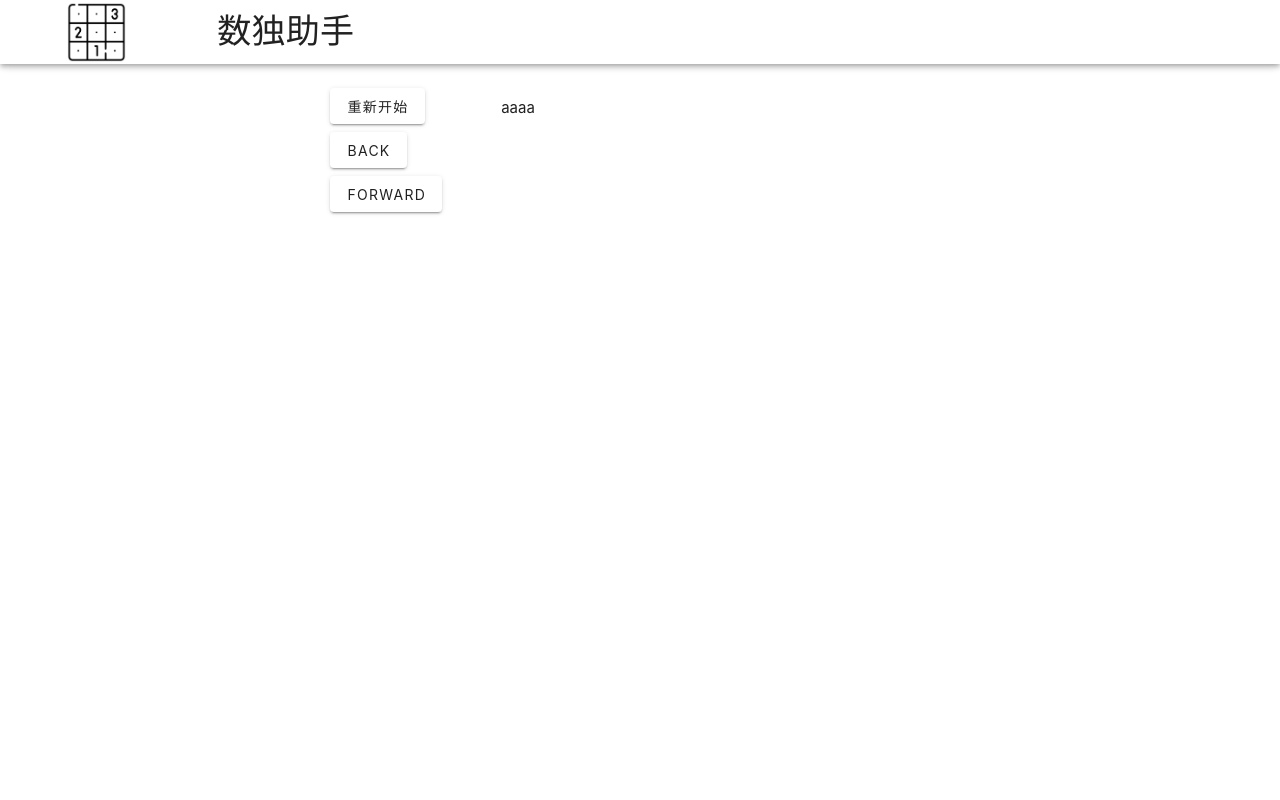
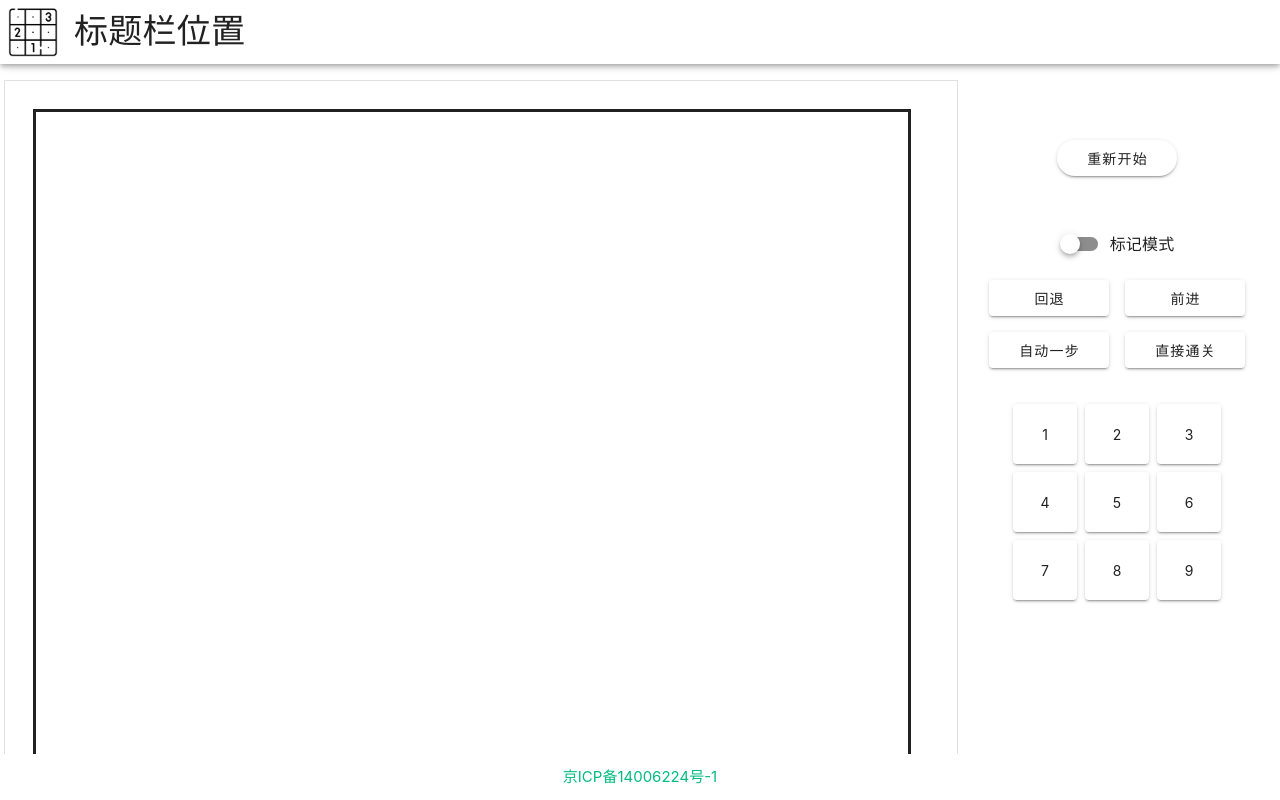
Before and after one commit to goldenbull/SudokuSolver, a Vue app in the folder src/webapp/: page / in a window 1280 px wide. Built offline with nearby package versions, Linux system fonts and the light colour scheme.

Commit message:
code update

```diff
--- a/src/webapp/package.json
+++ b/src/webapp/package.json
@@ -4,7 +4,7 @@
   "private": true,
   "type": "module",
   "scripts": {
-    "dev": "vite",
+    "dev": "vite --host 0.0.0.0 --port 3000",
     "build": "run-p type-check \"build-only {@}\" --",
     "preview": "vite preview",
     "build-only": "vite build",
@@ -25,7 +25,7 @@
     "npm-run-all2": "^7.0.2",
     "prettier": "3.5.3",
     "typescript": "~5.8.0",
-    "vite": "^6.2.4",
+    "vite": "^6.3.5",
     "vite-plugin-vue-devtools": "^7.7.2",
     "vue-tsc": "^2.2.8"
   }
--- a/src/webapp/src/App.vue
+++ b/src/webapp/src/App.vue
@@ -1,42 +1,84 @@
 <template>
-  <v-app>
+  <v-app ref="app">
+    <!-- header -->
     <v-app-bar app>
-      <v-row justify="start" align="center">
-        <v-col cols="2">
-          <v-img height="60" src="src/assets/logo.png" />
-        </v-col>
-        <v-col class="text-h4"> 数独助手</v-col>
-      </v-row>
+      <div class="ma-2">
+        <v-img width="50" src="src/assets/logo.png" />
+      </div>
+      <div class="ma-2">
+        <v-sheet class="text-h4">标题栏位置</v-sheet>
+      </div>
     </v-app-bar>
 
-    <v-main>
-      <v-container fluid>
-        <v-row>
-          <v-col>
-            <v-container>
-              <v-row>
-                <v-btn class="ma-1">重新开始</v-btn>
-              </v-row>
-              <v-row>
-                <v-btn class="ma-1">back</v-btn>
-                <v-btn class="ma-1">forward</v-btn>
-              </v-row>
-            </v-container>
+    <v-main app class="container fill-height">
+      <v-container fluid class="fill-height flex-nowrap">
+        <v-row class="fill-height">
+          <!-- 画图面板 -->
+          <v-col id="cvsbox" cols="9" class="border">
+            <canvas id="cvs" class="ma-4 border-solid"></canvas>
           </v-col>
 
-          <v-col>
-            <v-sheet class="pa-2 ma-2"> aaaa</v-sheet>
+          <!-- 操作面板 -->
+          <v-col cols="3" class="pt-16 pl-2 pr-2">
+            <v-row class="justify-center mb-8">
+              <v-btn class="ma-2 flex-grow-1" max-width="120" rounded>重新开始</v-btn>
+            </v-row>
+            <v-row class="justify-center flex-nowrap">
+              <v-switch label="标记模式" color="green" hide-details />
+            </v-row>
+            <v-row class="justify-center flex-nowrap">
+              <v-btn class="ma-2 flex-grow-1" max-width="120">回退</v-btn>
+              <v-btn class="ma-2 flex-grow-1" max-width="120">前进</v-btn>
+            </v-row>
+            <v-row class="justify-center flex-nowrap mb-6">
+              <v-btn class="ma-2 flex-grow-1" max-width="120">自动一步</v-btn>
+              <v-btn class="ma-2 flex-grow-1" max-width="120">直接通关</v-btn>
+            </v-row>
+            <v-row class="justify-center flex-nowrap">
+              <v-btn class="ma-1" width="60" height="60">1</v-btn>
+              <v-btn class="ma-1" width="60" height="60">2</v-btn>
+              <v-btn class="ma-1" width="60" height="60">3</v-btn>
+            </v-row>
+            <v-row class="justify-center flex-nowrap">
+              <v-btn class="ma-1" width="60" height="60">4</v-btn>
+              <v-btn class="ma-1" width="60" height="60">5</v-btn>
+              <v-btn class="ma-1" width="60" height="60">6</v-btn>
+            </v-row>
+            <v-row class="justify-center flex-nowrap">
+              <v-btn class="ma-1" width="60" height="60">7</v-btn>
+              <v-btn class="ma-1" width="60" height="60">8</v-btn>
+              <v-btn class="ma-1" width="60" height="60">9</v-btn>
+            </v-row>
           </v-col>
         </v-row>
       </v-container>
     </v-main>
+
+    <v-footer app class="justify-center">
+      <a href="https://beian.miit.gov.cn" target="_blank">京ICP备14006224号-1</a>
+    </v-footer>
   </v-app>
 </template>
 
-<script setup lang="ts">
-import HelloWorld from './components/HelloWorld.vue'
-import TheWelcome from './components/TheWelcome.vue'
-import { getGame } from '@/stores/board.ts'
+<style scoped>
+.container {
+  position: fixed;
+  left: 0;
+  width: calc(100% + 0px);
+}
+</style>
 
-const game = getGame()
+<script lang="ts" setup>
+import { onMounted, useTemplateRef } from 'vue'
+
+onMounted(() => {
+  console.log('Component mounted!')
+  let div = document.getElementById('cvsbox') as HTMLDivElement
+  console.log(div.clientHeight)
+  console.log(div.clientWidth)
+
+  let cvs = document.getElementById('cvs') as HTMLCanvasElement
+  cvs.width = div.clientWidth - 80
+  cvs.height = div.clientHeight - 120
+})
 </script>
--- a/src/webapp/src/App2.vue
+++ /dev/null
@@ -1,90 +0,0 @@
-<template>
-  <v-app>
-
-    <!-- header -->
-    <v-app-bar app>
-      <div class="ma-2">
-        <v-img width="40" src="@/assets/logo.png"/>
-      </div>
-      <div class="ma-2">
-        <v-sheet class="text-h4">标题栏位置</v-sheet>
-      </div>
-    </v-app-bar>
-
-    <!-- body -->
-    <v-main>
-      <v-container fluid>
-        <v-row class="flex-nowrap">
-
-          <!-- board panel -->
-          <div class="container ma-4">
-            <div class="content"></div>
-          </div>
-
-          <!-- control panel -->
-          <div class="ma-16">
-            <v-row class="justify-center mb-8">
-              <v-btn class="ma-2 flex-grow-1" rounded>重新开始</v-btn>
-            </v-row>
-            <v-row class="justify-center flex-nowrap">
-              <v-switch label="标记模式" color="green" hide-details/>
-            </v-row>
-            <v-row class="justify-center flex-nowrap">
-              <v-btn class="ma-2 flex-grow-1">回退</v-btn>
-              <v-btn class="ma-2 flex-grow-1">前进</v-btn>
-            </v-row>
-            <v-row class="justify-center flex-nowrap mb-6">
-              <v-btn class="ma-2 flex-grow-1">自动填充</v-btn>
-            </v-row>
-            <v-row class="justify-center flex-nowrap">
-              <v-btn class="ma-1" width="60" height="60">1</v-btn>
-              <v-btn class="ma-1" width="60" height="60">2</v-btn>
-              <v-btn class="ma-1" width="60" height="60">3</v-btn>
-            </v-row>
-            <v-row class="justify-center flex-nowrap">
-              <v-btn class="ma-1" width="60" height="60">4</v-btn>
-              <v-btn class="ma-1" width="60" height="60">5</v-btn>
-              <v-btn class="ma-1" width="60" height="60">6</v-btn>
-            </v-row>
-            <v-row class="justify-center flex-nowrap">
-              <v-btn class="ma-1" width="60" height="60">7</v-btn>
-              <v-btn class="ma-1" width="60" height="60">8</v-btn>
-              <v-btn class="ma-1" width="60" height="60">9</v-btn>
-            </v-row>
-          </div>
-
-          <!-- log output -->
-          <div class="ma-8">
-            <v-textarea width="600" rows="20" no-resize>
-              show log here
-            </v-textarea>
-          </div>
-
-        </v-row>
-      </v-container>
-    </v-main>
-  </v-app>
-</template>
-
-<style scoped>
-.container {
-  padding: 1rem;
-  border: 1px dashed blue;
-
-  display: inline-flex;
-  flex-direction: column;
-}
-
-.content {
-  border: 1px solid red;
-  overflow: auto;
-  min-height: 720px;
-  min-width: 720px;
-  background: wheat;
-}
-
-</style>
-
-<script lang="ts" setup>
-//
-</script>
```
Also changed, not shown: 1 other file (tests, documents, lock files or other folders).
